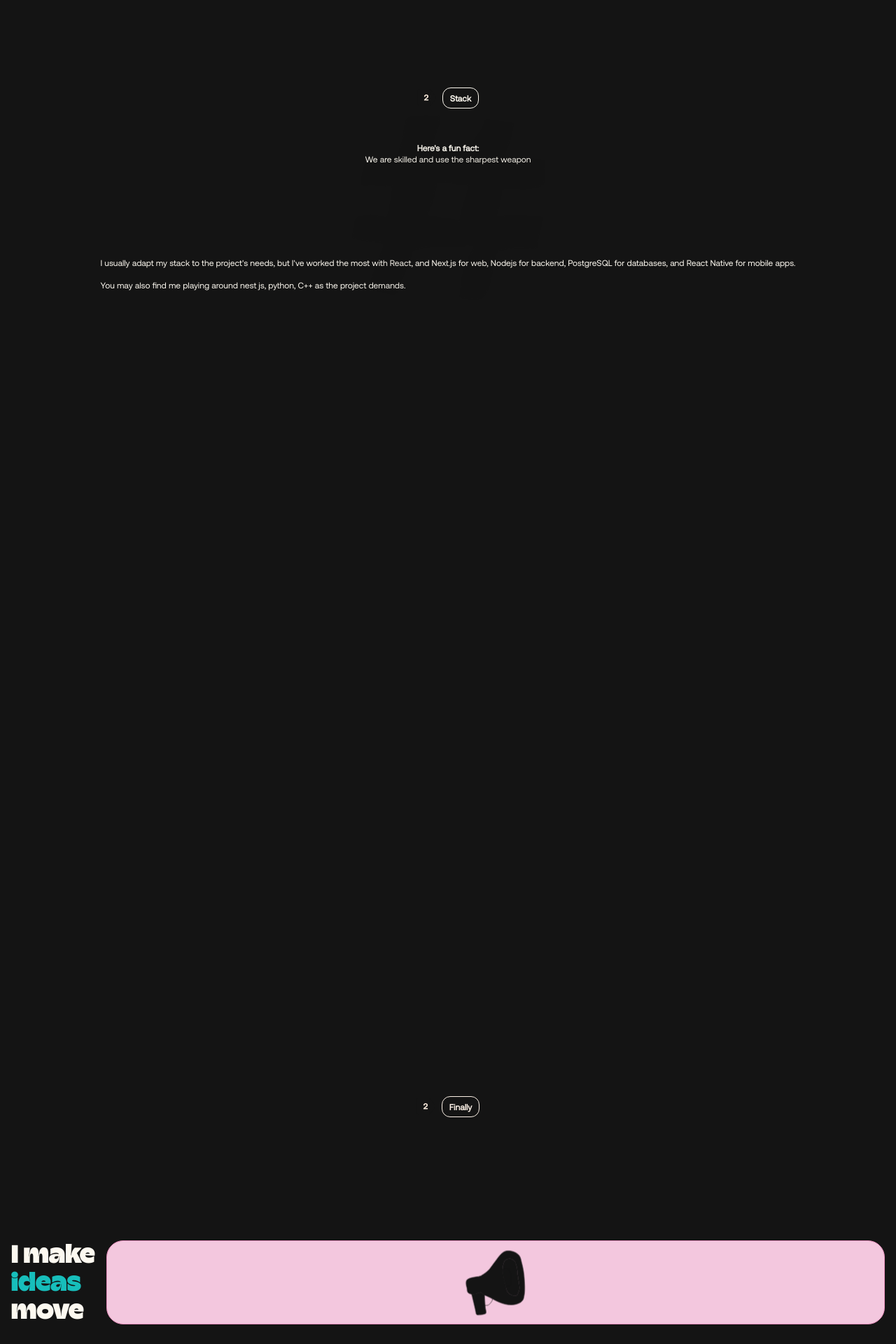
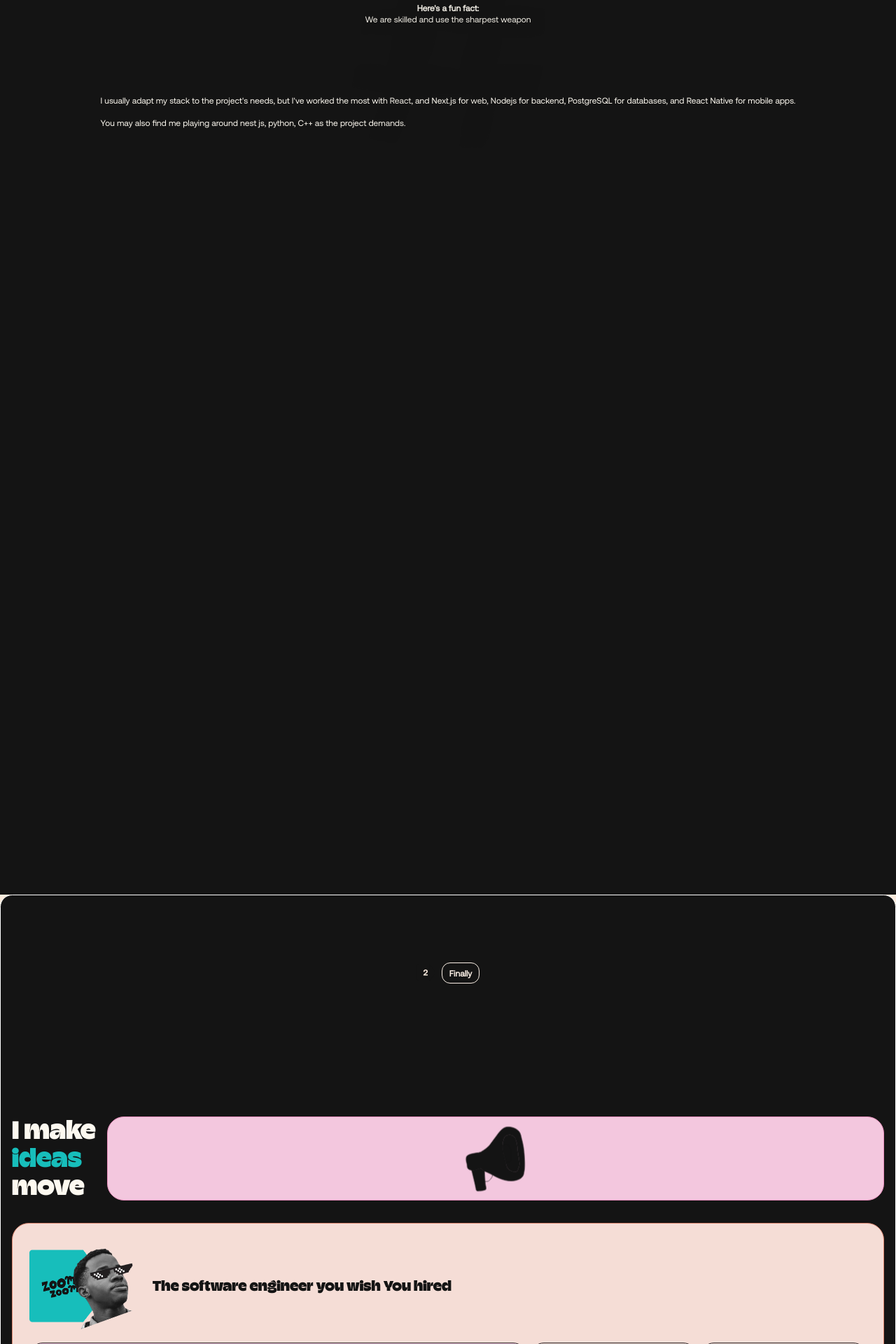
Before and after one commit to ebubesunday16/The-Software-Engineer-You-Wished-You-Hired, a Next.js app: page / in a window 1280 px wide. Shown: the part 9400-11320 px from the top of the page at 70% size. Built offline with nearby package versions, Linux system fonts and the light colour scheme.

Commit message:
removed whitespaces

```diff
--- a/component/LandingPage/Finally.tsx
+++ b/component/LandingPage/Finally.tsx
@@ -1,19 +1,33 @@
 'use client'
 import React, { useRef } from 'react'
-import {motion, useInView, useScroll, useTransform} from 'motion/react'
+import {motion, useInView, useMotionValueEvent, useScroll, useTransform} from 'motion/react'
 import { LabelTwo, Speaker } from '@/assets/svg'
 import Image from 'next/image'
 import { Images } from '@/assets/png'
+import { div } from 'motion/react-client'
 
 const Finally = () => {
   const pageRef = useRef(null)
   const isInView = useInView(pageRef, {once: true})
 
-  const { scrollYProgress } = useScroll()
+  const { scrollYProgress } = useScroll({
+    target: pageRef,
+    offset: ['start end', 'end start']
+  })
+
+  useMotionValueEvent(scrollYProgress, 'change', (latest) => console.log('what it feels like finally', latest))
   return (
+    <div className='bg-[#faeadc]'>
+
       <motion.div
         ref={pageRef}
-      className='px-4 h-screen flex flex-col justify-between py-24'
+        className='px-4 h-screen flex flex-col justify-between py-24 bg-brand-black border border-white'
+        style={{
+            borderTopLeftRadius: useTransform(scrollYProgress, [0, 0.067, 0.134, 0.2, 0.4], [72, 16, 16, 10.66,  0]),
+            borderTopRightRadius: useTransform(scrollYProgress, [0, 0.067, 0.134, 0.2, 0.4 ], [72, 16, 16, 10.66, 0]),
+            y: useTransform(scrollYProgress, [0, 0.134, 0.3, 0.4], [0, -100, -40, 0 ])
+
+        }}
       >
         <div className='self-center justify-center  flex gap-2 items-center overflow-hidden'>
             <motion.div
@@ -59,8 +73,8 @@ const Finally = () => {
               <div className='flex items-center gap-4'>
                 <Image
                   src={Images.FinalMe}
-                width={180}
-                height={145}
+                  width={160}
+                  height={129}
                   alt='goofy version of me'
 
                 />
@@ -85,6 +99,7 @@ const Finally = () => {
           <div className='hidden'></div>
 
       </motion.div>
+    </div>
   )
 }
 
--- a/component/LandingPage/SecondFeaturedProject.tsx
+++ b/component/LandingPage/SecondFeaturedProject.tsx
@@ -120,7 +120,7 @@ const SecondFeaturedProject = () => {
             // borderTopRightRadius: useTransform(scrollYProgress, [0, 0.45], [32, 0]),
             // borderTopLeftRadius: useTransform(scrollYProgress, [0, 0.45], [32, 0]),
         }}
-        className='bg-brand-black text-brand-white px-4 py-16 space-y-8 pb-32 '>
+        className='bg-brand-black text-brand-white px-4 space-y-8  '>
         <div className='font-champBlack text-2xl sticky top-0 py-5 bg-brand-black z-50'>
             IDeliver
         </div>
@@ -265,7 +265,7 @@ const SecondFeaturedProject = () => {
                             viewport={{ once: true }}
                         >
                             <div
-                            className='rounded-full flex items-center justify-center text-sm bg-[#E78EBC] text-brand-black min-w-6 min-h-6 w-6 h-6 mt-1'
+                            className='rounded-full flex items-center justify-center text-sm bg-[#EDB88B] text-brand-black min-w-6 min-h-6 w-6 h-6 mt-1'
                             >{i + 1}</div>
                             <motion.p className='text-sm'>{paragraph.split(' ').map((word, wordIndex) => (
                             <motion.span
--- a/component/LandingPage/Stack.tsx
+++ b/component/LandingPage/Stack.tsx
@@ -26,7 +26,7 @@ const Stack = () => {
       ref={pageRef}
     >
       <motion.div
-        className='h-screen sticky top-0 flex flex-col justify-center items-center space-y-12 py-6 px-4'
+        className='h-screen sticky top-0 flex flex-col justify-between items-center space-y-12 py-12 px-4'
         style={{
           background: useTransform(scrollYProgress, [0, 0.1111, 0.8, 0.9], ['#141414', '#faeadc', '#faeadc', '#141414'])
         }}
@@ -60,6 +60,7 @@ const Stack = () => {
         </div>
 
 
+        <div className='space-y-8'>
 
           <motion.div
             className='text-xs flex flex-col items-center'
@@ -104,6 +105,11 @@ const Stack = () => {
             <p>I usually adapt my stack to the project's needs, but I've worked the most with React, and Next.js for web, Nodejs for backend, PostgreSQL for databases, and React Native for mobile apps.</p>
             <p>You may also find me playing around nest js, python, C++ as the project demands.</p>
           </motion.div>
+        </div>
+
+        <div className=''></div>
+
+
 
       </motion.div>
     </motion.div>
```
Lines whose indentation alone changed are shown as unchanged.
